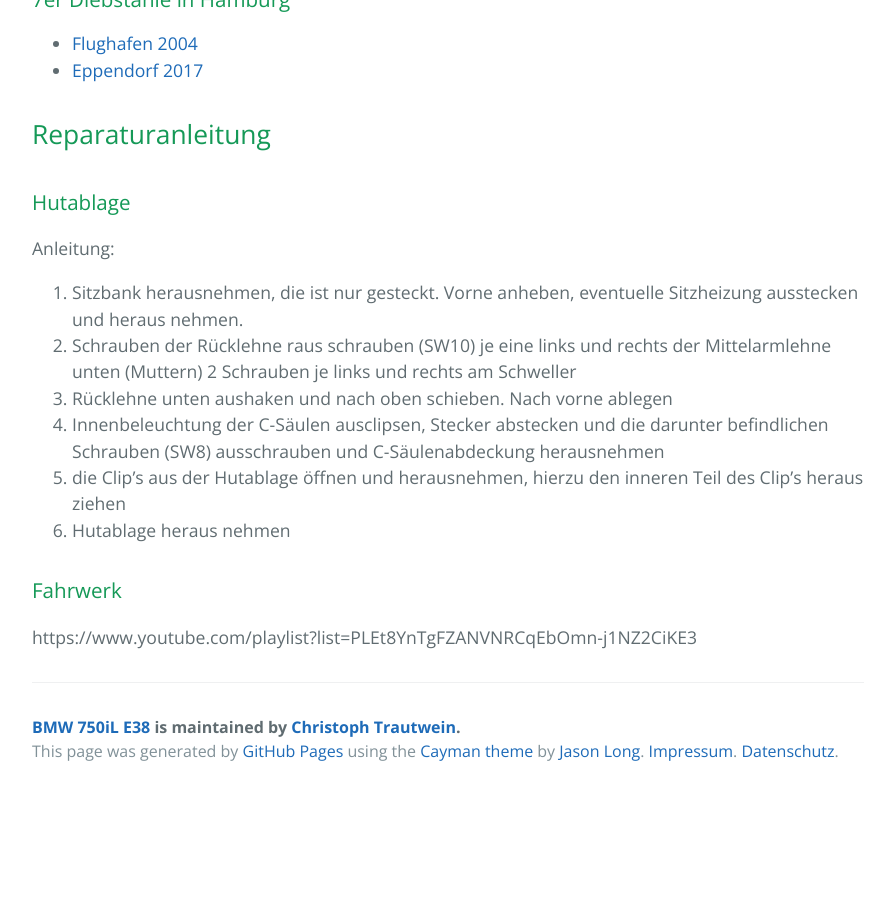
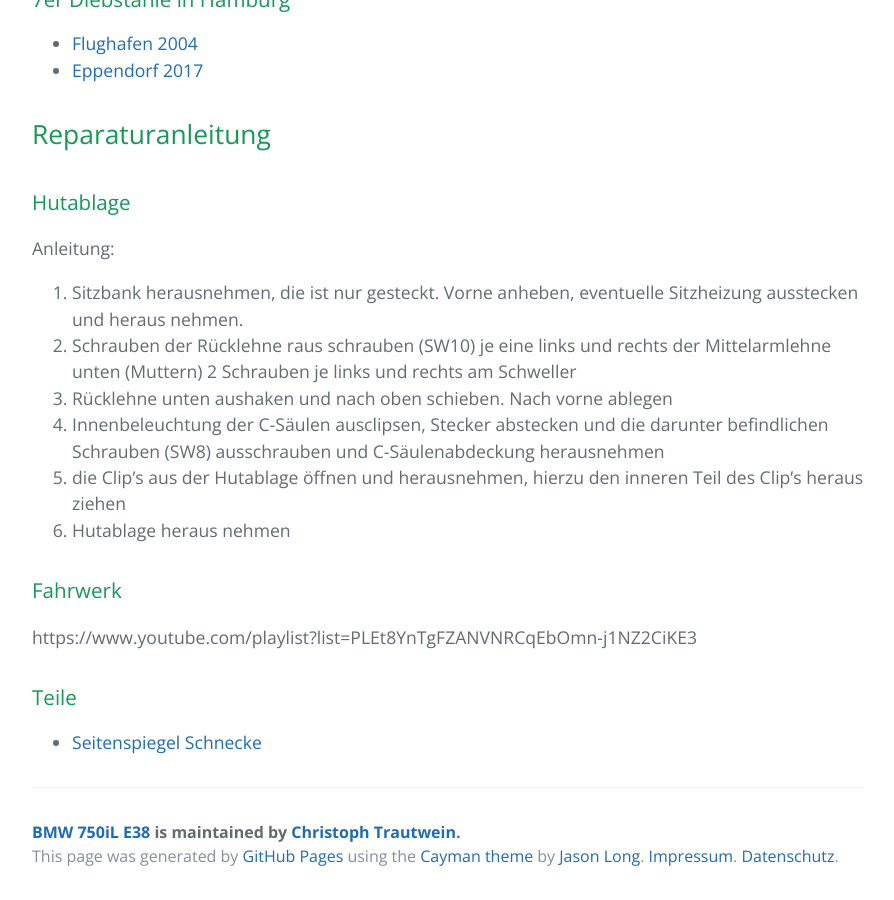
Before and after one commit to trautw/BMW750iL, a Jekyll site: the page built from docs/_pages/04_more.md, in a window 1280 px wide and 900 px high, scrolled down 990 px. Shown: the whole window, without its empty margins (192-1086 px from the left). Built offline with Jekyll 4.4.1, drawn with Linux system fonts in a browser that asks for light colours; before the commit the page ends 1785 px from its top, so only the background shows below that.

Commit message:
Update 04_more.md

```diff
--- a/docs/_pages/04_more.md
+++ b/docs/_pages/04_more.md
@@ -37,3 +37,6 @@ Anleitung:
 
 ### Fahrwerk
 https://www.youtube.com/playlist?list=PLEt8YnTgFZANVNRCqEbOmn-j1NZ2CiKE3
+
+### Teile
+* [Seitenspiegel Schnecke](http://www.sehling.net/zahnraeder-kegelraeder-zahnstangen-schnecken/schnecken-mo-02-mo-075/schnecken-1gaengig-rechts/schnecke-modul-02-rechts-d35mm.html)
```
